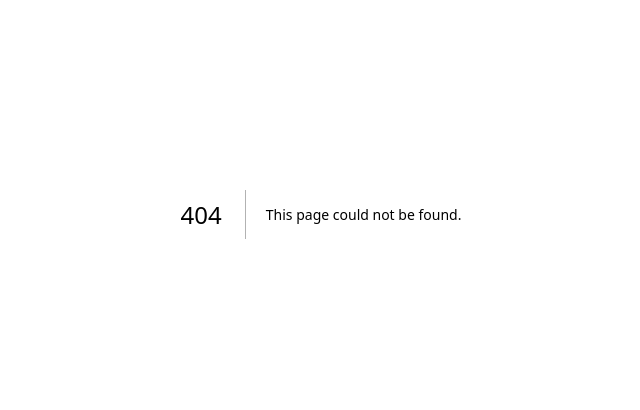
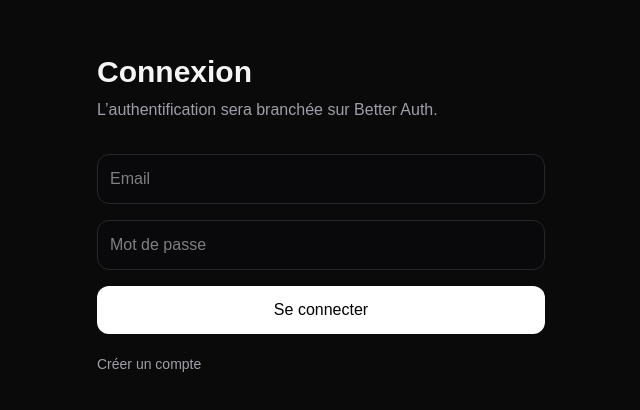
Before and after one commit to digitaleflex/my-todo, a Next.js app: page /login in a window 1280 px wide. Before the commit this address had no page. Shown: the part 186-596 px from the top of the page, without its empty margins (319-959 px from the left). Built offline with nearby package versions, Linux system fonts and the light colour scheme.

Commit message:
chore: add app/(auth)/login/page.tsx

```diff
--- /dev/null
+++ b/app/(auth)/login/page.tsx
@@ -0,0 +1,18 @@
+import Link from "next/link";
+
+export default function LoginPage() {
+  return (
+    <main className="min-h-screen flex items-center justify-center px-6">
+      <div className="w-full max-w-md">
+        <h1 className="text-3xl font-semibold">Connexion</h1>
+        <p className="mt-2 text-zinc-400">L’authentification sera branchée sur Better Auth.</p>
+        <form className="mt-8 space-y-4">
+          <input name="email" type="email" placeholder="Email" className="w-full rounded-xl border border-zinc-800 bg-zinc-950 p-3" />
+          <input name="password" type="password" placeholder="Mot de passe" className="w-full rounded-xl border border-zinc-800 bg-zinc-950 p-3" />
+          <button className="w-full rounded-xl bg-white text-black p-3 font-medium">Se connecter</button>
+        </form>
+        <Link href="/register" className="mt-5 block text-sm text-zinc-400">Créer un compte</Link>
+      </div>
+    </main>
+  );
+}
```
